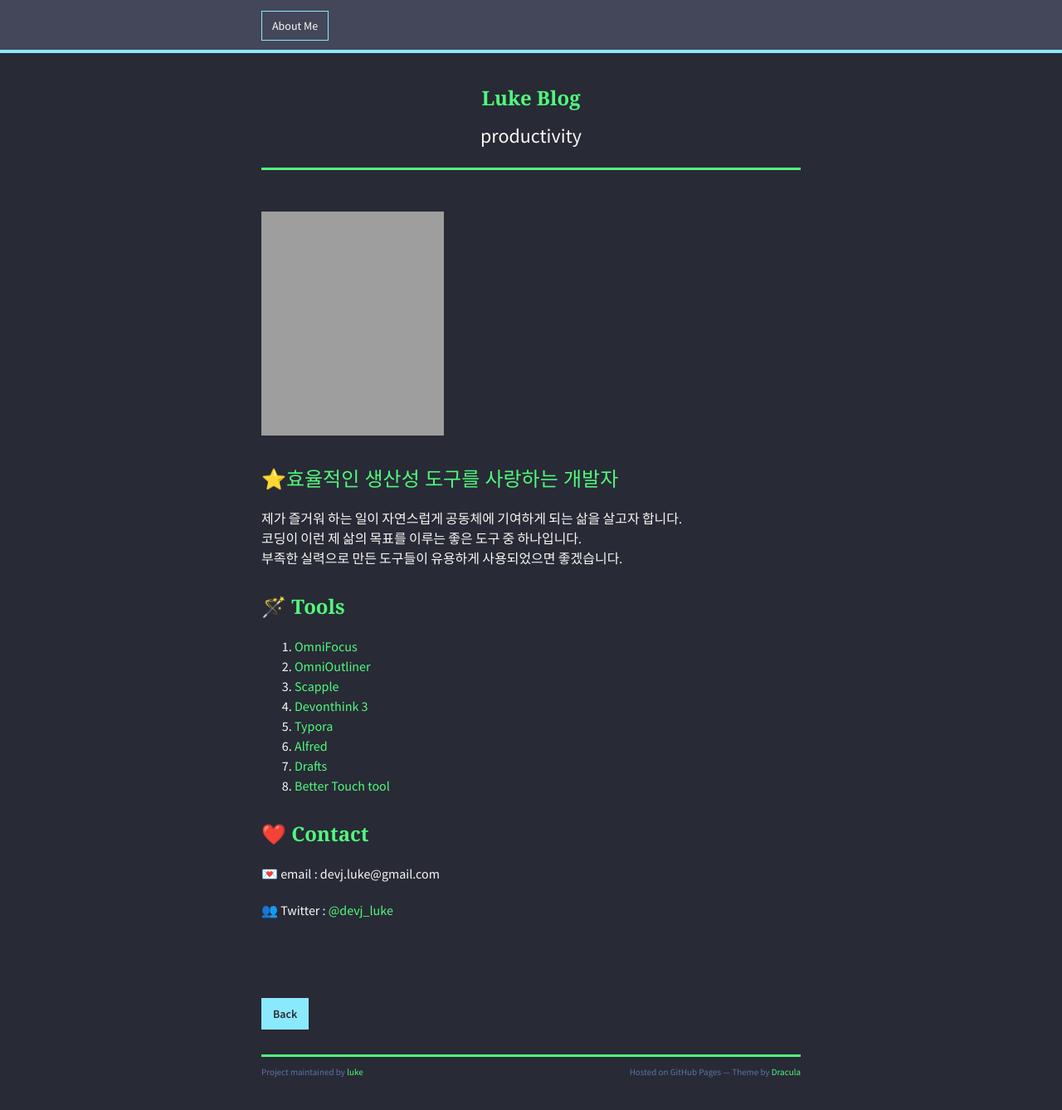
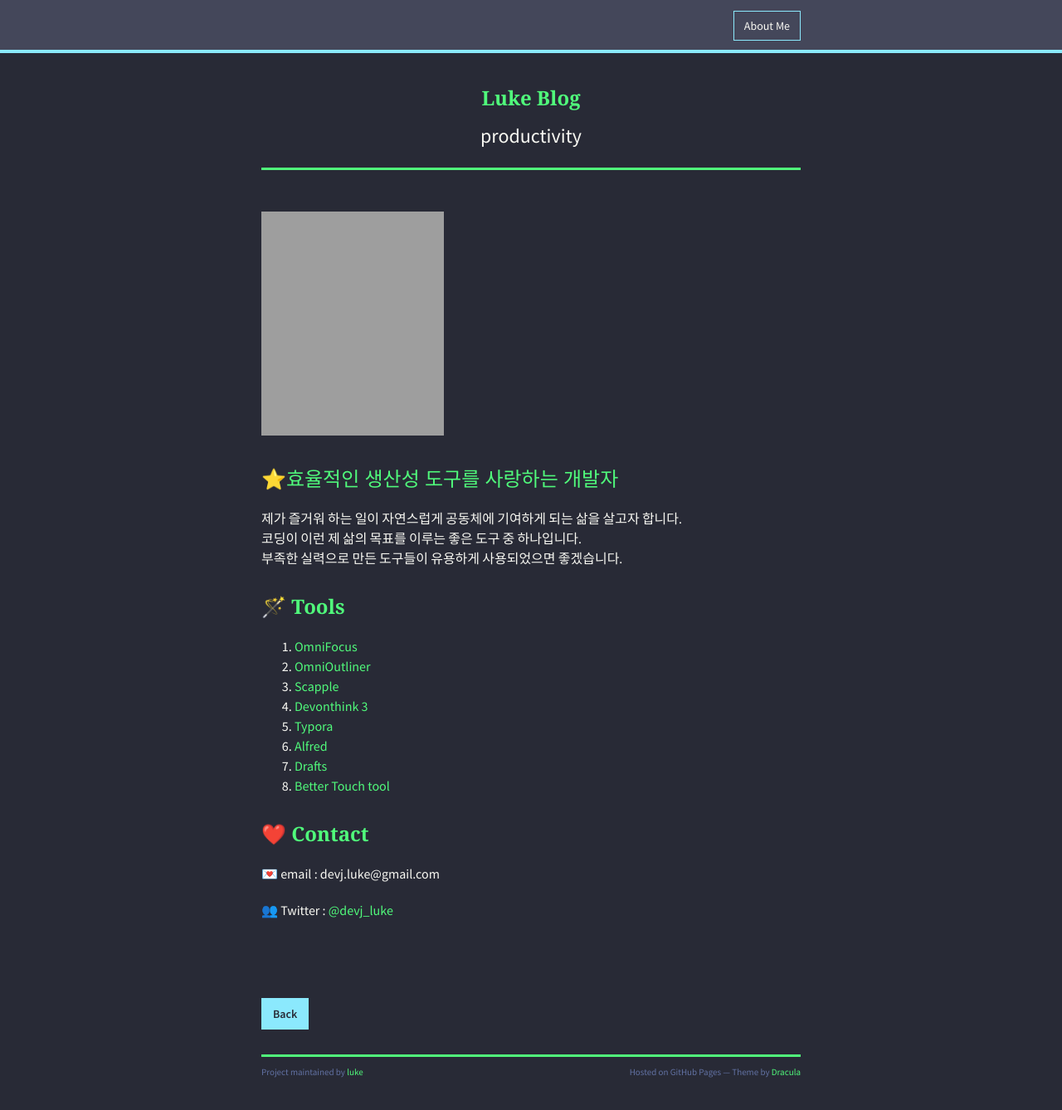
Before and after one commit to devj-luke/devj-luke.github.io, a Jekyll site: the page built from about.md, in a window 1280 px wide and 1384 px high. Shown: the top 1338 px of the window at 83% size. Built offline with Jekyll 4.4.1, drawn with Linux system fonts in a browser that asks for light colours; nearby versions of some CDN libraries; grey boxes are pictures that could not be loaded.

Commit message:
잘못 지정된 class명 변경

```diff
--- a/_layouts/default.html
+++ b/_layouts/default.html
@@ -21,7 +21,7 @@
 {% if site.show_header %}
 <div id="header">
   <nav>
-    <li class="fork"><a href="/about.html">About Me</a></li>
+    <li class="about"><a href="/about.html">About Me</a></li>
   </nav>
 </div><!-- end header -->
 {% endif %}
--- a/_layouts/listings.html
+++ b/_layouts/listings.html
@@ -21,7 +21,7 @@
 {% if site.show_header %}
 <div id="header">
   <nav>
-    <li class="fork"><a href="/about.html">About Me</a></li>
+    <li class="about"><a href="/about.html">About Me</a></li>
   </nav>
 </div><!-- end header -->
 {% endif %}
```
